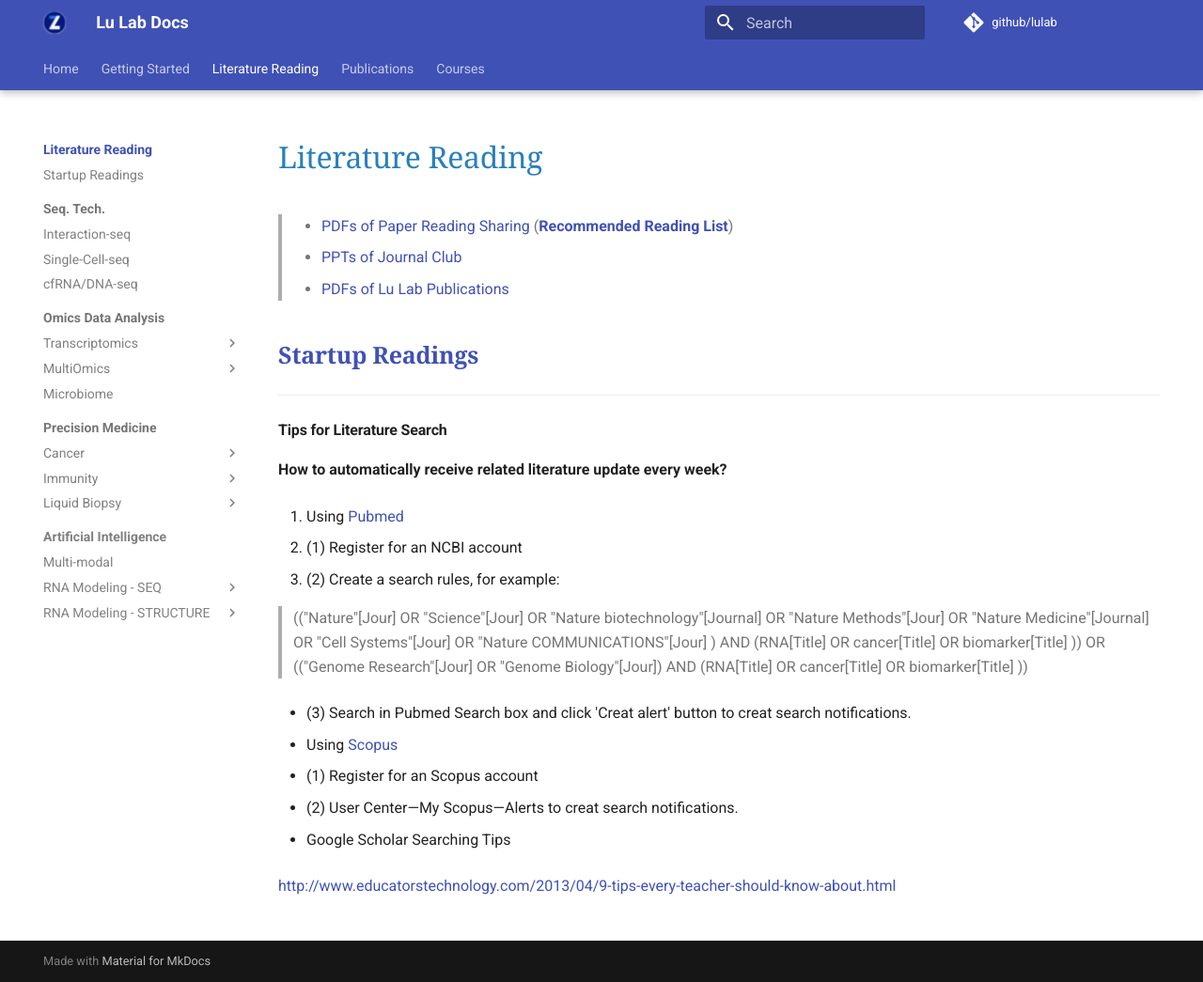
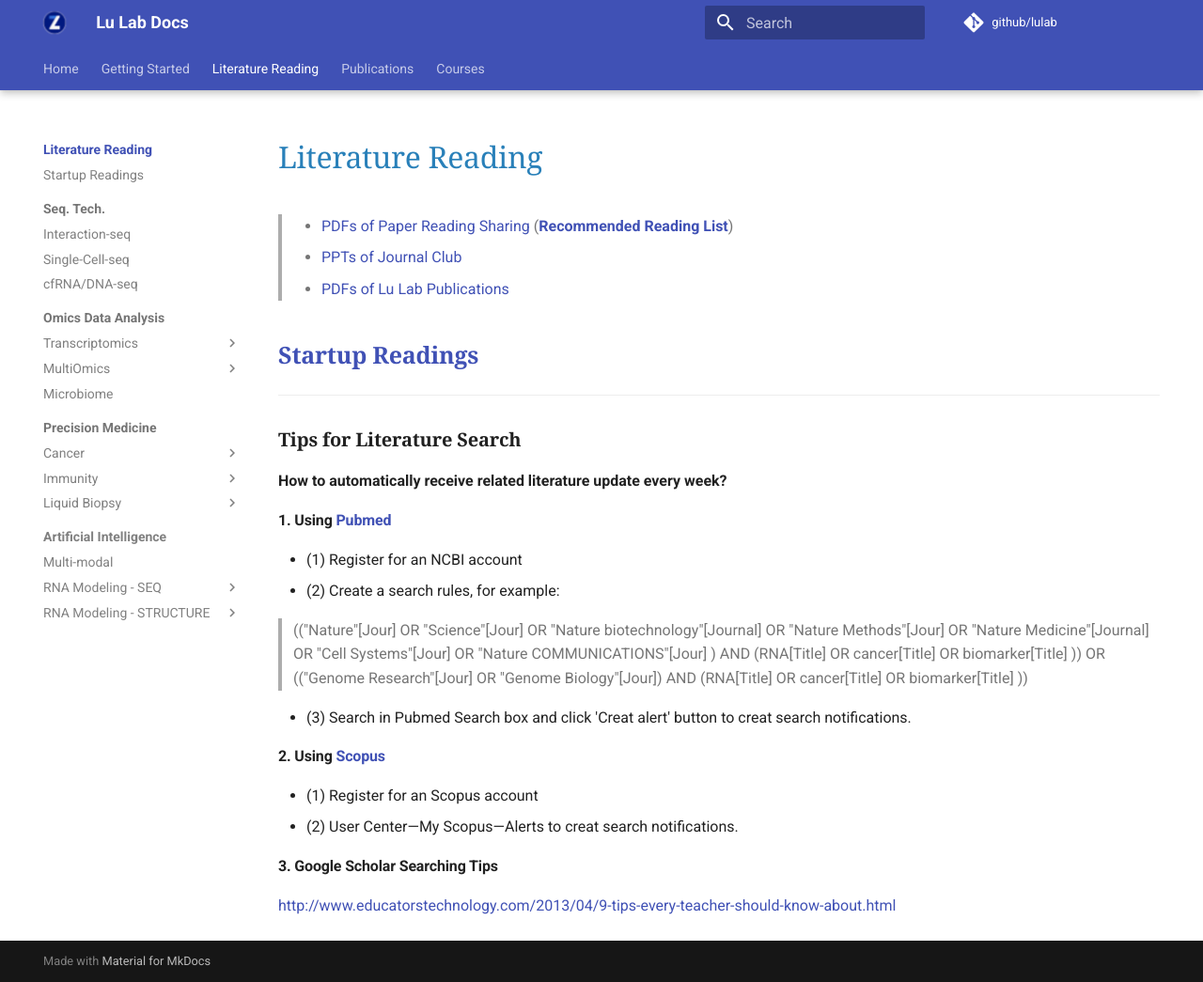
Before and after one commit to lulab/mkdocs, an MkDocs documentation site: the page built from docs/reading/index.md, in a window 1280 px wide and 1045 px high. Shown: the whole window at 94% size. Built offline with MkDocs 1.6.1 and Material for MkDocs 9.7.7, drawn with Linux system fonts in a browser that asks for light colours.

Commit message:
Update index.md

```diff
--- a/docs/reading/index.md
+++ b/docs/reading/index.md
@@ -14,11 +14,11 @@ hide:
 
 ---
 
-#### Tips for Literature Search
+### Tips for Literature Search
 
 **How to automatically receive related literature update every week?**
 
-1. Using [Pubmed](https://www.ncbi.nlm.nih.gov/pubmed)
+#### 1. Using [Pubmed](https://www.ncbi.nlm.nih.gov/pubmed)
 
 * (1) Register for an NCBI account
 * (2) Create a search rules, for example:
@@ -27,11 +27,11 @@ hide:
 
 * (3) Search in Pubmed Search box and click 'Creat alert' button to creat search notifications.
 
-2. Using [Scopus](https://www.scopus.com/)
+#### 2. Using [Scopus](https://www.scopus.com/)
 
 * (1) Register for an Scopus account
 * (2) User Center—My Scopus—Alerts to creat search notifications.
 
-3. Google Scholar Searching Tips
+#### 3. Google Scholar Searching Tips
 
 [http://www.educatorstechnology.com/2013/04/9-tips-every-teacher-should-know-about.html](http://www.educatorstechnology.com/2013/04/9-tips-every-teacher-should-know-about.html)
```
